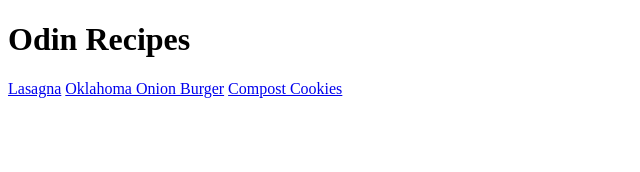
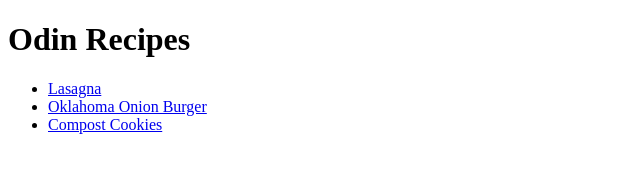
Before and after one commit to Nickouwen/odin-recipes, a plain HTML site: page index.html in a window 1280 px wide. Shown: the whole page, without its empty margins (0-640 px from the left). Drawn offline with Linux system fonts and the light colour scheme.

Commit message:
Fixed main page links to put them into an unordered list

```diff
--- a/index.html
+++ b/index.html
@@ -7,9 +7,10 @@
 </head>
 <body>
     <h1>Odin Recipes</h1>
-    <a href="recipes/lasagna.html">Lasagna</a>
-    <a href="recipes/burger.html">Oklahoma Onion Burger</a>
-    <a href="recipes/cookies.html">Compost Cookies</a>
-
+    <ul>
+        <li></p><a href="recipes/lasagna.html">Lasagna</a></li>
+        <li><a href="recipes/burger.html">Oklahoma Onion Burger</a></li>
+        <li><a href="recipes/cookies.html">Compost Cookies</a></li>
+    </ul>
 </body>
 </html>
```
